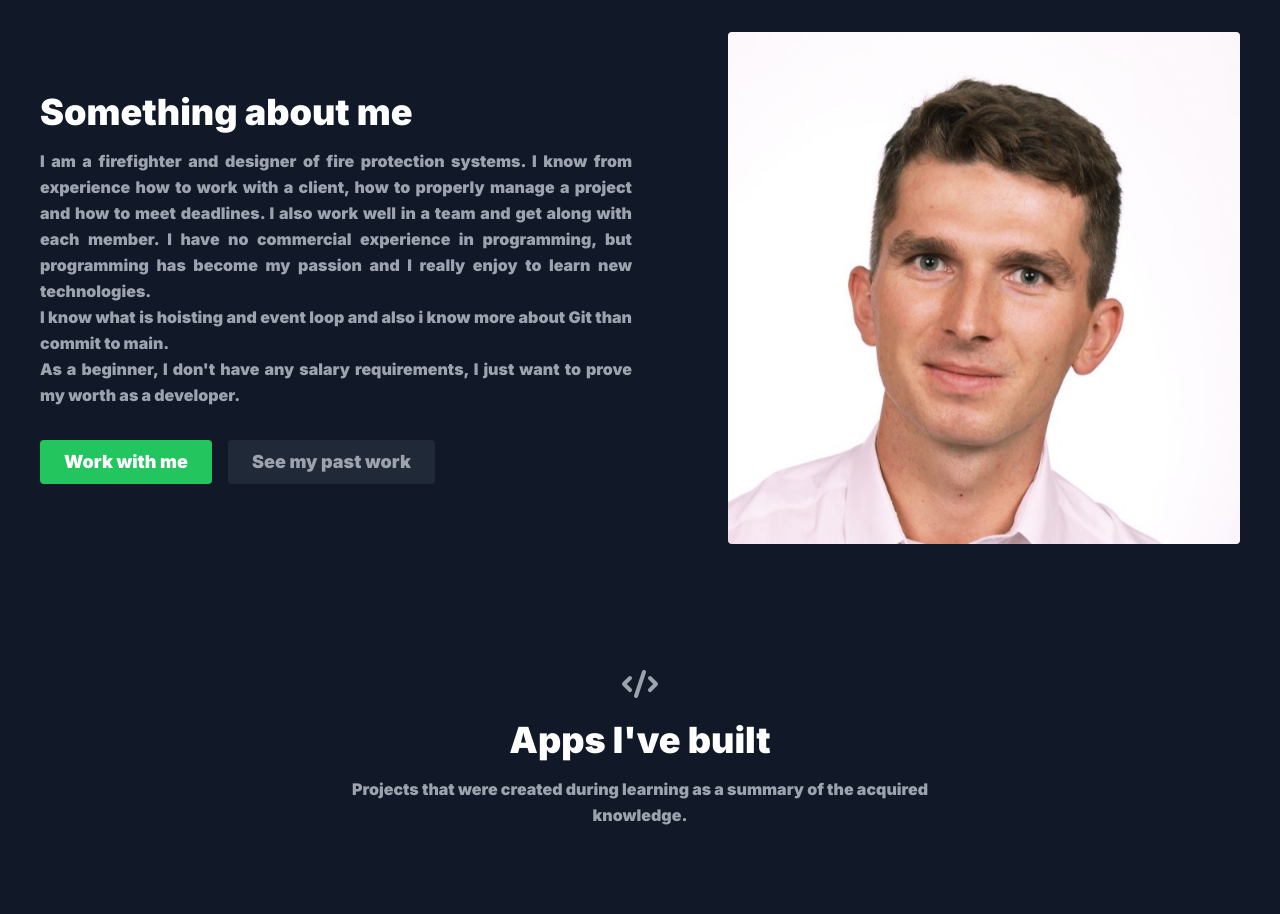
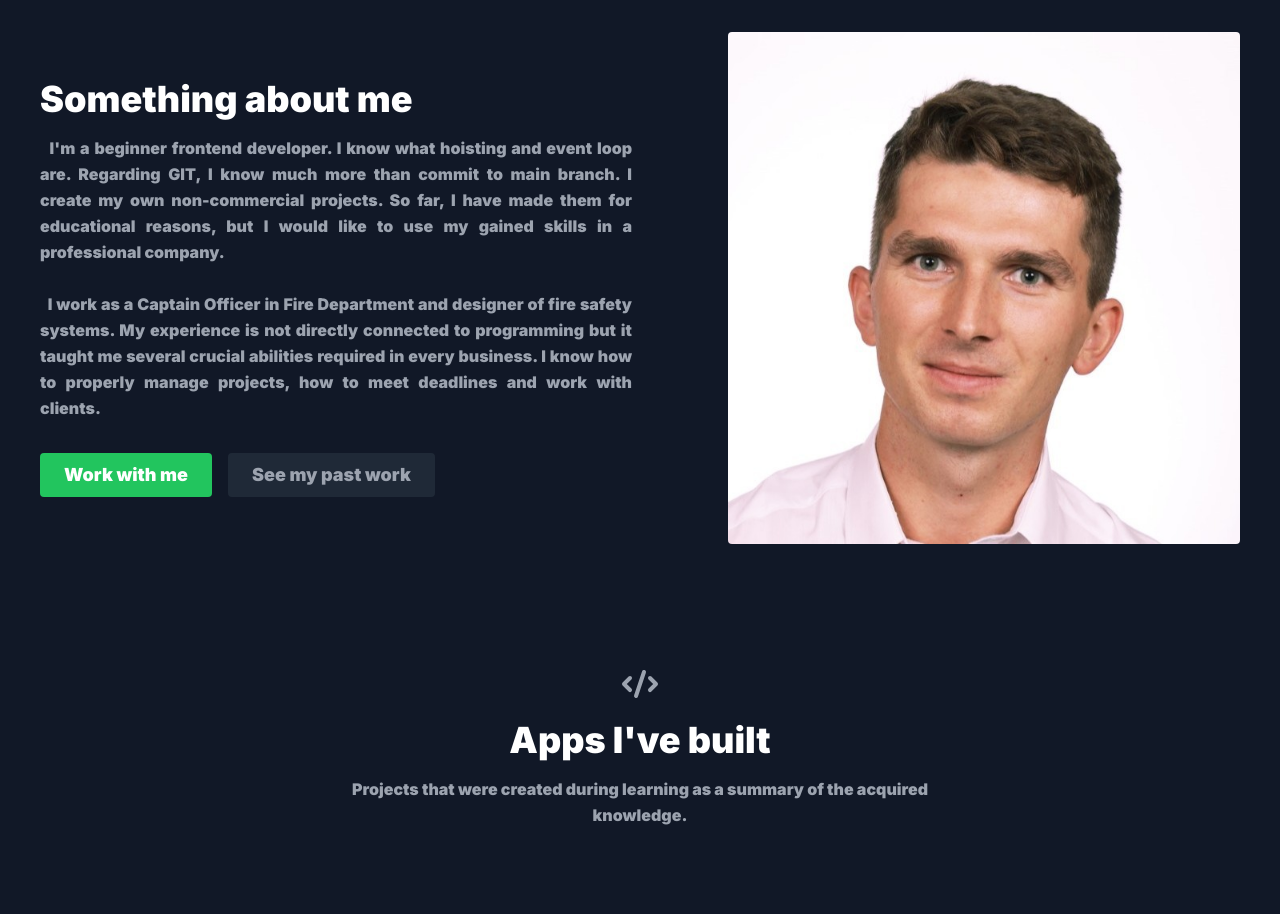
Before and after one commit to baranero/portfolio-website, a React (Create React App) app: page / in a window 1280 px wide. Shown: the part 920-1834 px from the top of the page. Built offline with nearby package versions, Linux system fonts and the light colour scheme.

Commit message:
about description change

```diff
--- a/src/components/About.js
+++ b/src/components/About.js
@@ -9,9 +9,8 @@ export default function About() {
             Something about me
           </h1>
           <p className="mb-8 leading-relaxed text-justify">
-          I am a firefighter and designer of fire protection systems. I know from experience how to work with a client, how to properly manage a project and how to meet deadlines. I also work well in a team and get along with each member. I have no commercial experience in programming, but programming has become my passion and I really enjoy to learn new technologies.<br/>
-          I know what is hoisting and event loop and also i know more about Git than commit to main.<br/>
-          As a beginner, I don't have any salary requirements, I just want to prove my worth as a developer.
+          &nbsp;&nbsp;I'm a beginner frontend developer. I know what hoisting and event loop are. Regarding GIT, I know much more than commit to main branch. I create my own non-commercial projects. So far, I have made them for educational reasons, but I would like to use my gained skills in a professional company.<br/><br/>
+          &nbsp;&nbsp;I work as a Captain Officer in Fire Department and designer of fire safety systems. My experience is not directly connected to programming but it taught me several crucial abilities required in every business. I know how to properly manage projects, how to meet deadlines and work with clients.
           </p>
           <div className="flex justify-center">
             <a
```
